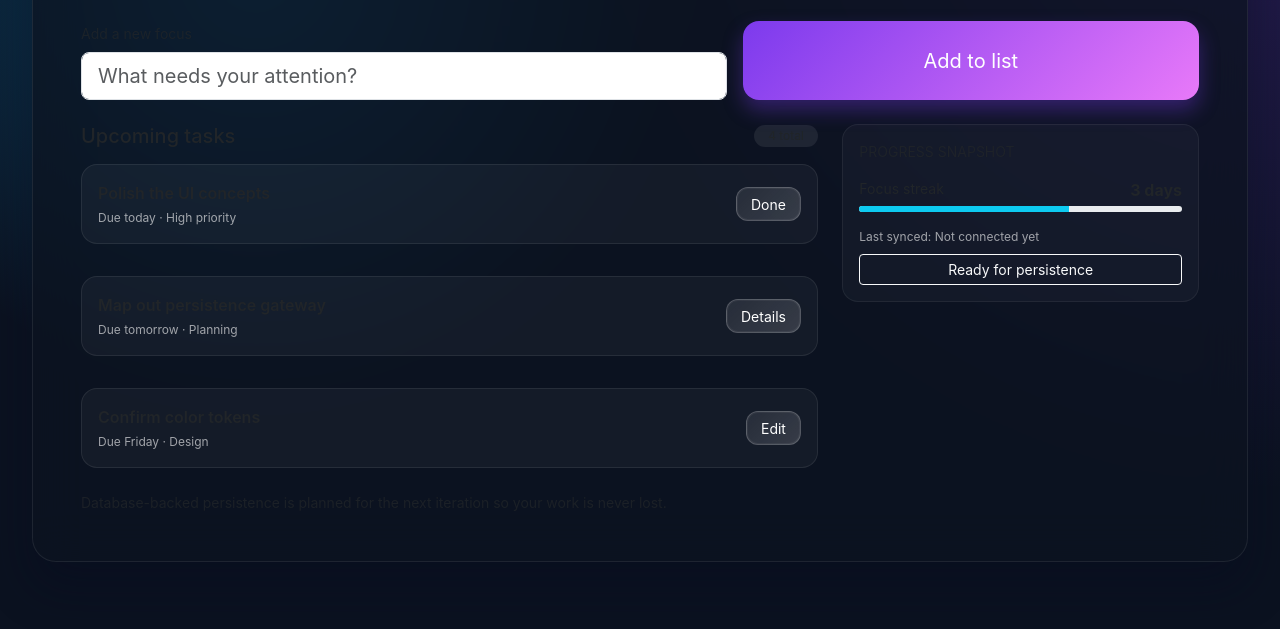
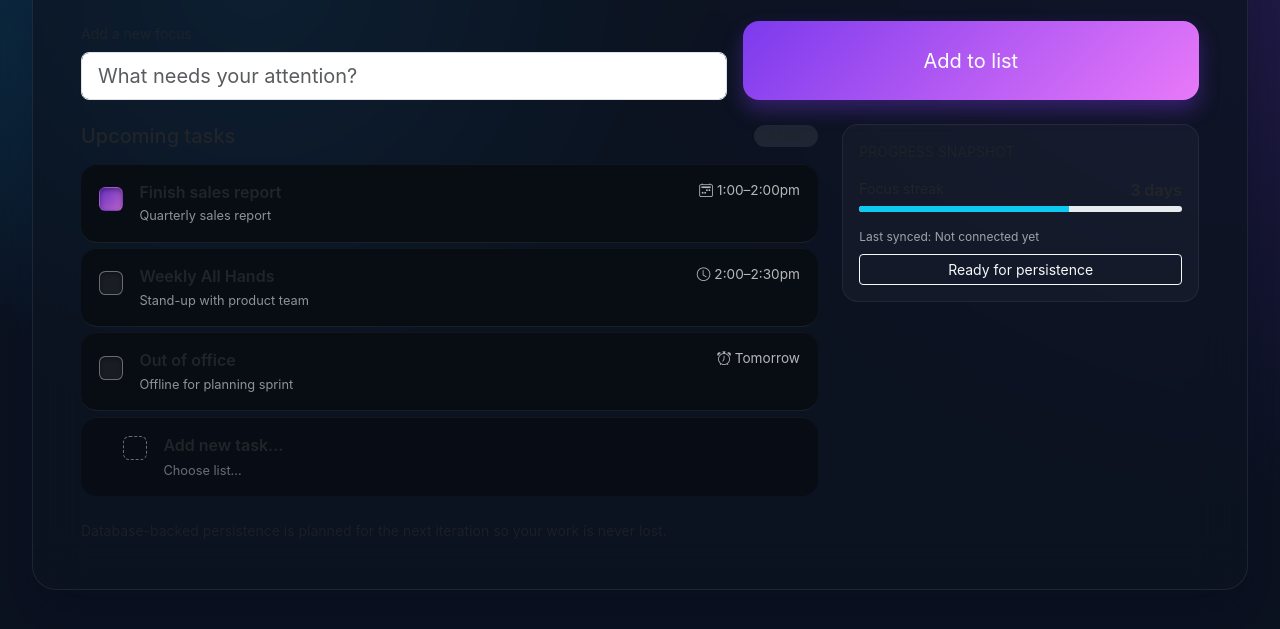
Before and after one commit to chris96/ToDoList, a plain HTML site: page index.html in a window 1280 px wide. Shown: the part 197-826 px from the top of the page. Drawn offline with nearby package versions, Linux system fonts and the light colour scheme; a small style sheet from the web is missing.

Commit message:
updated task item style

```diff
--- a/index.html
+++ b/index.html
@@ -9,6 +9,10 @@
     rel="stylesheet"
     integrity="sha384-Zenh87qX5JnK2Jl1vWa8Ck2rdkQ2Bzep5IDxbcnCeuOxjzrPF/et3URy9Bv1WTRi"
     crossorigin="anonymous"
+  />
+  <link
+    href="https://cdn.jsdelivr.net/npm/bootstrap-icons@1.10.5/font/bootstrap-icons.css"
+    rel="stylesheet"
   />
   <style>
     :root {
@@ -92,6 +96,79 @@
       color: rgba(255, 255, 255, 0.6);
     }
 
+    /* New list-group layout inspired by the Bootstrap “list group” preview */
+    .task-list {
+      background: transparent;
+      list-style: none;
+      padding-left: 0;
+    }
+
+    .task-list .list-group-item {
+      background: rgba(9, 12, 18, 0.85);
+      border-color: rgba(255, 255, 255, 0.08);
+      border-radius: 1rem;
+      margin-bottom: 0.35rem;
+      padding: 1rem 1.15rem;
+      transition: background 0.2s ease, border-color 0.2s ease, box-shadow 0.2s ease;
+      box-shadow: inset 0 1px 0 rgba(255, 255, 255, 0.04);
+    }
+
+    .task-list .list-group-item:last-child {
+      margin-bottom: 0;
+    }
+
+    .task-list .list-group-item:hover {
+      background: rgba(124, 58, 237, 0.12);
+      border-color: rgba(255, 255, 255, 0.2);
+      box-shadow: inset 0 1px 0 rgba(255, 255, 255, 0.06), 0 5px 20px rgba(0, 0, 0, 0.4);
+    }
+
+    .task-list .form-check-input {
+      width: 1.5rem;
+      height: 1.5rem;
+      border-radius: 0.4rem;
+      border: 1px solid rgba(255, 255, 255, 0.35);
+      background: rgba(255, 255, 255, 0.07);
+      box-shadow: inset 0 2px 4px rgba(0, 0, 0, 0.35);
+    }
+
+    .task-list .form-check-input:checked {
+      background: linear-gradient(135deg, rgba(124, 58, 237, 0.8), rgba(232, 121, 249, 0.8));
+      border-color: transparent;
+    }
+
+    .task-list .task-time {
+      font-size: 0.85rem;
+      color: rgba(255, 255, 255, 0.7);
+    }
+
+    .task-list .task-subtext {
+      font-size: 0.8rem;
+      color: rgba(255, 255, 255, 0.55);
+      margin-top: 0.15rem;
+    }
+
+    .task-list .form-check {
+      min-width: 1.5rem;
+      margin-top: 0.2rem;
+    }
+
+    .task-list .form-check-label {
+      display: none;
+    }
+
+    .task-add .task-subtext {
+      color: rgba(255, 255, 255, 0.4);
+    }
+
+    .task-dotted {
+      width: 1.5rem;
+      height: 1.5rem;
+      border: 1px dashed rgba(255, 255, 255, 0.4);
+      border-radius: 0.4rem;
+      display: inline-block;
+    }
+
     @media (max-width: 576px) {
       body {
         padding-top: 3rem;
@@ -141,29 +218,57 @@
               <h2 class="h5 mb-0">Upcoming tasks</h2>
               <span class="pill-label">4 total</span>
             </div>
-            <div class="d-flex flex-column gap-3">
-              <div class="task-item p-3 d-flex align-items-center gap-3">
+            <!-- Inspired by the Bootstrap list-group example; each task now mirrors the stacked callouts -->
+            <ul class="list-group list-group-flush task-list w-100">
+              <li class="list-group-item d-flex align-items-start gap-3">
+                <div class="form-check">
+                  <input class="form-check-input" type="checkbox" id="task-finish" checked />
+                  <label class="form-check-label visually-hidden" for="task-finish">Finish sales report</label>
+                </div>
                 <div class="flex-grow-1">
-                  <p class="fw-semibold mb-1">Polish the UI concepts</p>
-                  <p class="task-meta mb-0">Due today · High priority</p>
+                  <div class="d-flex justify-content-between align-items-start flex-wrap gap-2">
+                    <p class="fw-semibold mb-0">Finish sales report</p>
+                    <span class="task-time d-flex align-items-center gap-1"><i class="bi bi-calendar2-week"></i>1:00–2:00pm</span>
+                  </div>
+                  <p class="task-subtext mb-0">Quarterly sales report</p>
                 </div>
-                <button class="btn btn-outline-light btn-sm ms-auto flex-shrink-0">Done</button>
-              </div>
-              <div class="task-item p-3 d-flex align-items-center gap-3">
+              </li>
+              <li class="list-group-item d-flex align-items-start gap-3">
+                <div class="form-check">
+                  <input class="form-check-input" type="checkbox" id="task-all-hands" />
+                  <label class="form-check-label visually-hidden" for="task-all-hands">Weekly All Hands</label>
+                </div>
                 <div class="flex-grow-1">
-                  <p class="fw-semibold mb-1">Map out persistence gateway</p>
-                  <p class="task-meta mb-0">Due tomorrow · Planning</p>
+                  <div class="d-flex justify-content-between align-items-start flex-wrap gap-2">
+                    <p class="fw-semibold mb-0">Weekly All Hands</p>
+                    <span class="task-time d-flex align-items-center gap-1"><i class="bi bi-clock"></i>2:00–2:30pm</span>
+                  </div>
+                  <p class="task-subtext mb-0">Stand-up with product team</p>
                 </div>
-                <button class="btn btn-outline-light btn-sm ms-auto flex-shrink-0">Details</button>
-              </div>
-              <div class="task-item p-3 d-flex align-items-center gap-3">
+              </li>
+              <li class="list-group-item d-flex align-items-start gap-3">
+                <div class="form-check">
+                  <input class="form-check-input" type="checkbox" id="task-out-of-office" />
+                  <label class="form-check-label visually-hidden" for="task-out-of-office">Out of office</label>
+                </div>
                 <div class="flex-grow-1">
-                  <p class="fw-semibold mb-1">Confirm color tokens</p>
-                  <p class="task-meta mb-0">Due Friday · Design</p>
+                  <div class="d-flex justify-content-between align-items-start flex-wrap gap-2">
+                    <p class="fw-semibold mb-0">Out of office</p>
+                    <span class="task-time d-flex align-items-center gap-1"><i class="bi bi-alarm"></i>Tomorrow</span>
+                  </div>
+                  <p class="task-subtext mb-0">Offline for planning sprint</p>
                 </div>
-                <button class="btn btn-outline-light btn-sm ms-auto flex-shrink-0">Edit</button>
-              </div>
-            </div>
+              </li>
+              <li class="list-group-item d-flex align-items-start gap-3 task-add">
+                <div class="form-check">
+                  <span class="task-dotted"></span>
+                </div>
+                <div class="flex-grow-1">
+                  <p class="fw-semibold mb-1">Add new task…</p>
+                  <p class="task-subtext mb-0">Choose list...</p>
+                </div>
+              </li>
+            </ul>
           </div>
         </div>
       </div>
```
